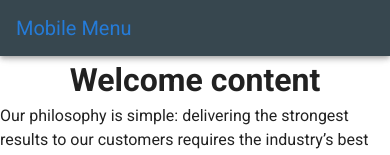
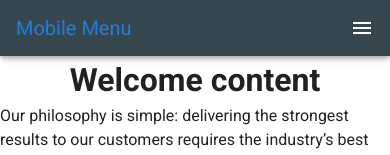
Before and after one commit to llam1124/mock-website, a Vue app: page / in a window 390 px wide. Shown: the top 155 px of the page. Built offline with nearby package versions, Linux system fonts and the light colour scheme.

Commit message:
Test hamburger menu in prod

```diff
--- a/public/index.html
+++ b/public/index.html
@@ -6,6 +6,9 @@
     <meta name="viewport" content="width=device-width,initial-scale=1.0">
     <link rel="icon" href="<%= BASE_URL %>favicon.ico">
     <title><%= htmlWebpackPlugin.options.title %></title>
+    <link rel="stylesheet" href="https://fonts.googleapis.com/css?family=Roboto:100,300,400,500,700,900">
+    <!--<link rel="stylesheet" href="https://cdn.jsdelivr.net/npm/@mdi/font@latest/css/materialdesignicons.min.css">-->
+    <link rel="stylesheet" href="https://cdnjs.cloudflare.com/ajax/libs/MaterialDesign-Webfont/3.8.95/css/materialdesignicons.css">
   </head>
   <body>
     <noscript>
--- a/src/components/Navigation.vue
+++ b/src/components/Navigation.vue
@@ -3,7 +3,7 @@
     <v-toolbar app height="100" class="hidden-sm-and-down">
     <v-toolbar-title>Nissint</v-toolbar-title>
     <v-spacer />
-        <v-toolbar-items class="visible-md">
+        <v-toolbar-items>
          <v-btn depressed text
           v-for="item in menu"
           :key="item.icon"
```
